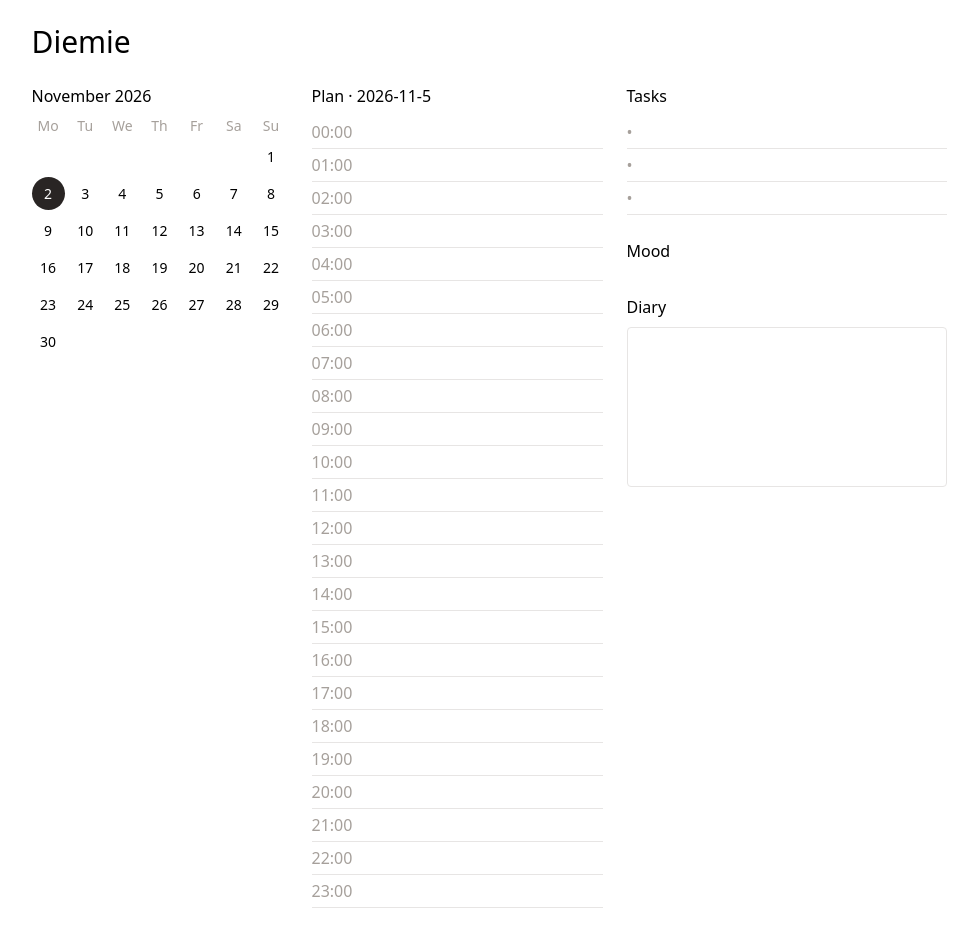
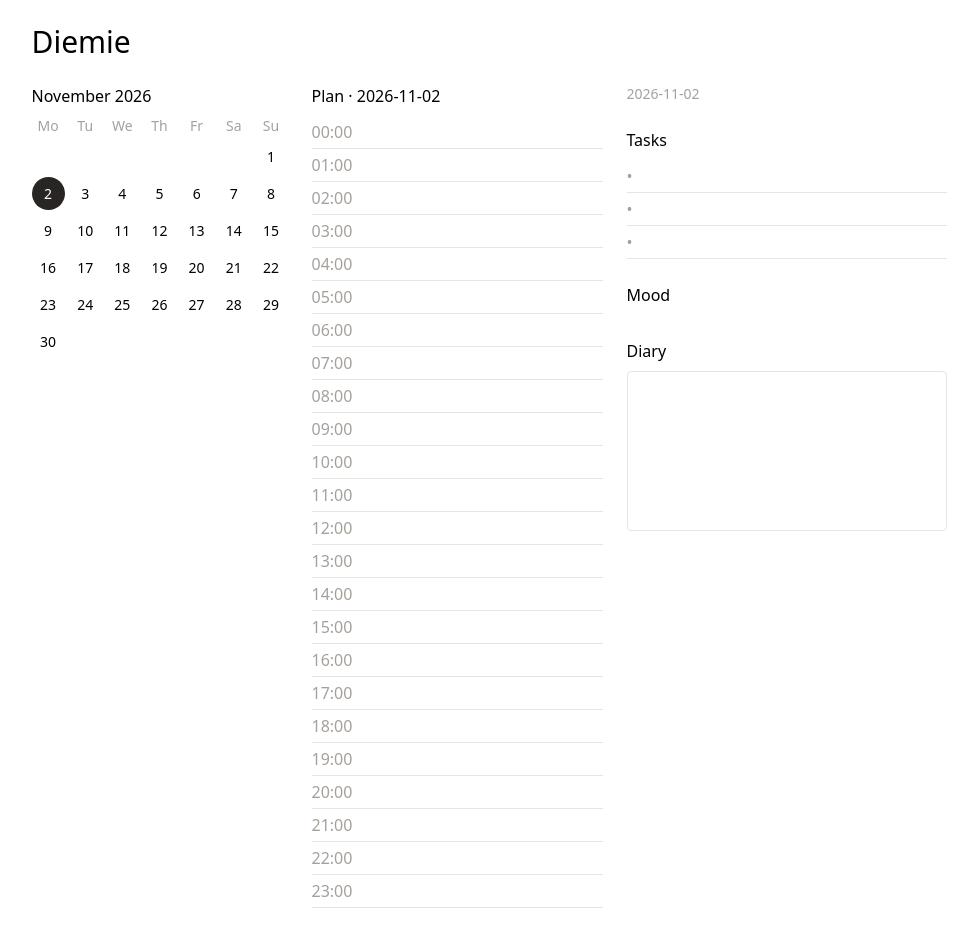
Before and after one commit to ayaagitay/diemie, a Next.js app: page / in a window 1280 px wide. Shown: the whole page, without its empty margins (151-1129 px from the left). Built offline with nearby package versions, Linux system fonts and the light colour scheme.

Commit message:
feat: add selected day state

```diff
--- a/src/app/page.tsx
+++ b/src/app/page.tsx
@@ -1,15 +1,23 @@
+'use client';
+
+import { useState } from 'react';
+import { keyOf } from '@/lib/dates';
+
 import { Calendar } from '@/components/Calendar';
 import { HoursPlan } from '@/components/HoursPlan';
 import { DayPanel } from '@/components/DayPanel';
 
 export default function Home() {
+  const [selected, setSelected] = useState(keyOf(new Date()));
+
   return (
     <main className="mx-auto max-w-6xl p-6">
       <h1 className="text-3xl font-medium">Diemie</h1>
       <div className='mt-6 grid gap-6 md:grid-cols-[16rem_1fr_20rem]'>
         <Calendar />
-        <HoursPlan date="2026-11-5"/>
-        <DayPanel />
+        <HoursPlan date={selected} />
+        <DayPanel date={selected} />
+
       </div>
 
     </main>
--- a/src/components/DayPanel.tsx
+++ b/src/components/DayPanel.tsx
@@ -1,7 +1,10 @@
-export function DayPanel() {
+type Props = { date: string };
+
+export function DayPanel({date}: Props) {
   const tasks = Array.from({length: 3}, (_, i) => <span key={i} className="text-stone-400">•</span>);
   return (
     <section className="flex flex-col gap-6">
+      <p className="text-sm text-stone-400">{date}</p>
       <div>
         <h2 className="mb-2 font-medium">Tasks</h2>
         <ul>
```
